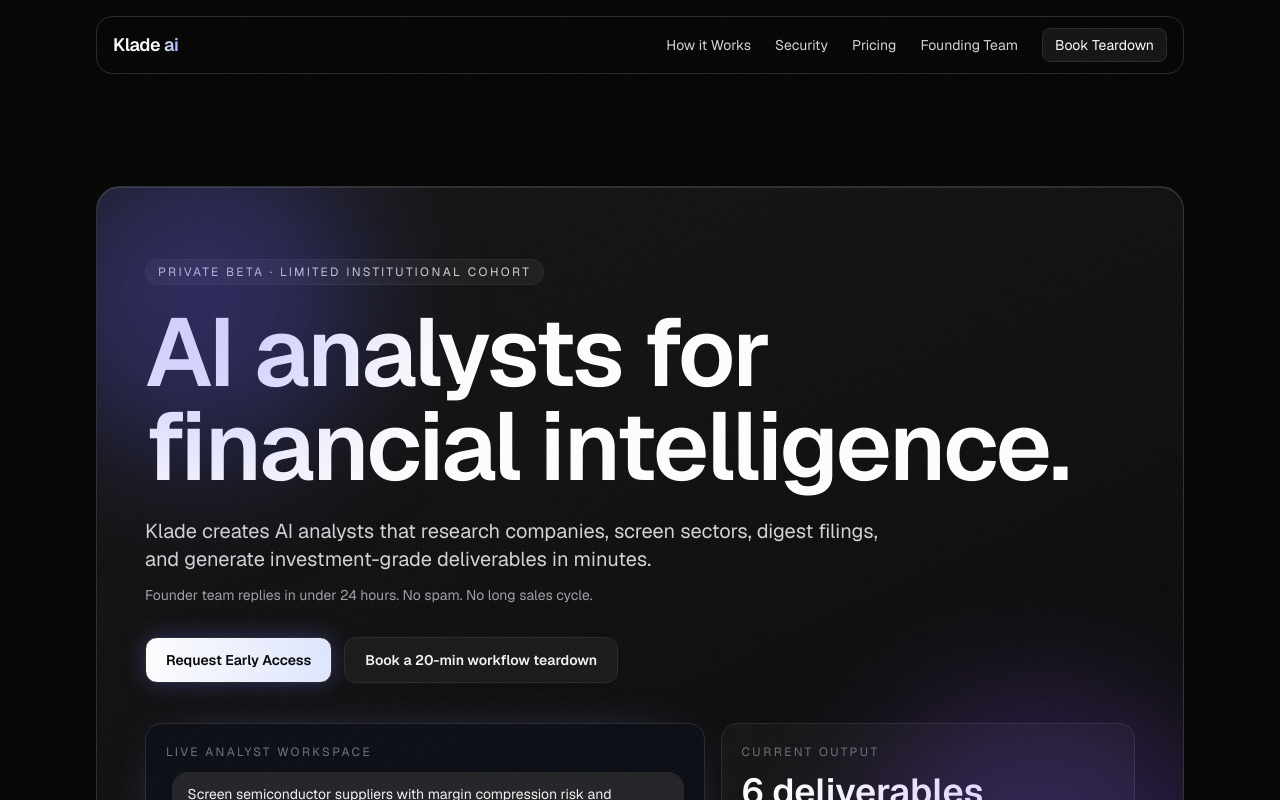
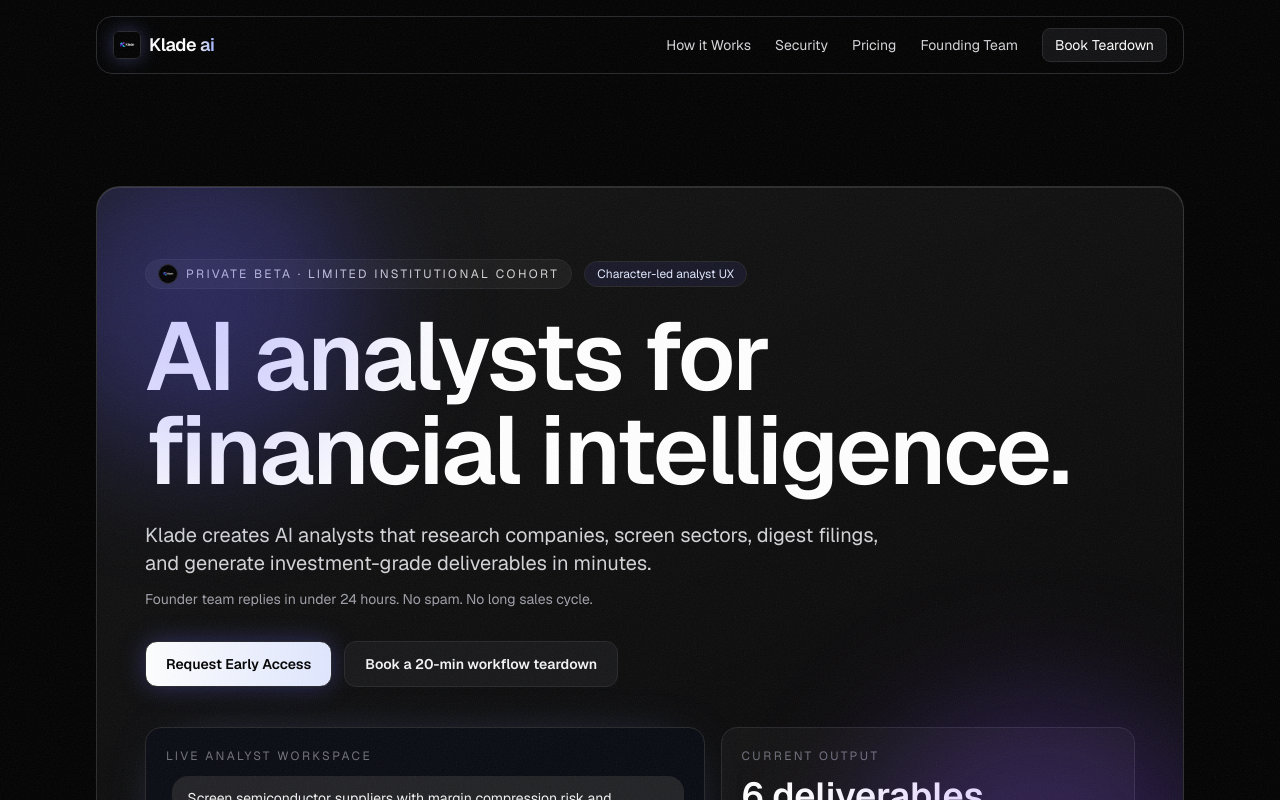
Before and after one commit to KladeAI/Klade, a Next.js app in the folder website/: page / in a window 1280 px wide. Shown: the top 800 px of the page. Built offline with nearby package versions, Linux system fonts and the light colour scheme.

Commit message:
website: strengthen v2 landing character and branded analyst avatar

```diff
--- a/website/src/app/page.tsx
+++ b/website/src/app/page.tsx
@@ -45,6 +45,8 @@
   "Earnings call summaries",
   "Workflow deployment",
 ];
+
+const analystTraits = ["SEC + transcript grounded", "Evidence-cited outputs", "Partner-ready in minutes", "Built for high-trust finance teams"];
 
 const founderCards = [
   {
@@ -123,9 +125,17 @@
           />
 
           <FadeIn>
-            <p className="mb-5 inline-flex rounded-full border border-white/15 bg-white/5 px-3 py-1 text-xs uppercase tracking-[0.2em] text-zinc-300">
-              Private beta · limited institutional cohort
-            </p>
+            <div className="mb-5 flex flex-wrap items-center gap-3">
+              <div className="inline-flex items-center gap-2 rounded-full border border-white/15 bg-white/5 px-3 py-1 text-xs uppercase tracking-[0.2em] text-zinc-300">
+                <span className="relative h-5 w-5 overflow-hidden rounded-full border border-indigo-300/40">
+                  <Image src="/brand/klade-logo-draft.jpg" alt="Klade draft logo" fill sizes="20px" className="object-cover" />
+                </span>
+                Private beta · limited institutional cohort
+              </div>
+              <p className="rounded-full border border-indigo-300/25 bg-indigo-500/10 px-3 py-1 text-xs text-indigo-100">
+                Character-led analyst UX
+              </p>
+            </div>
             <h1 className="max-w-5xl text-5xl font-semibold tracking-tight text-white md:text-7xl lg:text-8xl leading-[0.98]">
               AI analysts for financial intelligence.
             </h1>
@@ -243,6 +253,46 @@
             </StaggerItem>
           ))}
         </StaggerContainer>
+      </Section>
+
+      <Section>
+        <FadeIn>
+          <div className="relative overflow-hidden rounded-3xl border border-indigo-300/25 bg-gradient-to-br from-zinc-950 via-indigo-950/25 to-zinc-900 p-6 md:p-8">
+            <motion.div
+              className="pointer-events-none absolute -right-8 -top-10 h-40 w-40 rounded-full bg-indigo-500/20 blur-3xl"
+              animate={{ y: [0, 12, 0], x: [0, -8, 0] }}
+              transition={{ duration: 9, repeat: Infinity, ease: "easeInOut" }}
+            />
+            <div className="grid gap-6 lg:grid-cols-[1.2fr_1fr]">
+              <div>
+                <p className="text-xs uppercase tracking-[0.2em] text-indigo-200">Financial Analyst Avatar Concept</p>
+                <h2 className="mt-3 text-3xl font-semibold text-white md:text-5xl">Meet Kade — your on-screen AI financial analyst.</h2>
+                <p className="mt-4 max-w-2xl text-zinc-300">
+                  Emoji-human warmth with analyst-grade rigor. Kade reads filings, tracks deltas, and returns clear conviction calls that still feel conversational.
+                </p>
+                <div className="mt-5 grid gap-2 sm:grid-cols-2">
+                  {analystTraits.map((trait) => (
+                    <div key={trait} className="rounded-lg border border-zinc-800 bg-zinc-900/75 px-3 py-2 text-sm text-zinc-200">{trait}</div>
+                  ))}
+                </div>
+              </div>
+              <div className="rounded-2xl border border-indigo-300/30 bg-zinc-950/85 p-5">
+                <p className="text-xs uppercase tracking-[0.16em] text-zinc-500">Avatar preview</p>
+                <div className="mt-4 rounded-xl border border-zinc-800 bg-zinc-900/70 p-4">
+                  <p className="text-4xl">🧑🏽‍💼</p>
+                  <p className="mt-2 text-sm text-zinc-300">Kade is analyzing macro pressure across SaaS + semis now.</p>
+                  <div className="mt-3 rounded-lg border border-indigo-300/25 bg-indigo-500/10 p-3 text-sm text-indigo-100">💻 “3 risk deltas surfaced. Memo + slide shipped.”</div>
+                </div>
+                <div className="mt-4 flex items-center gap-3 rounded-xl border border-zinc-800 bg-zinc-900 px-3 py-2">
+                  <div className="relative h-8 w-8 overflow-hidden rounded-md border border-indigo-300/40">
+                    <Image src="/brand/klade-logo-draft.jpg" alt="Klade badge" fill sizes="32px" className="object-cover" />
+                  </div>
+                  <p className="text-sm text-zinc-300">Branded persona anchored to Klade trust cues.</p>
+                </div>
+              </div>
+            </div>
+          </div>
+        </FadeIn>
       </Section>
 
       <Section>
--- a/website/src/components/navigation.tsx
+++ b/website/src/components/navigation.tsx
@@ -1,6 +1,7 @@
 "use client";
 
 import { Menu, X } from "lucide-react";
+import Image from "next/image";
 import Link from "next/link";
 import { usePathname } from "next/navigation";
 import { useState } from "react";
@@ -22,9 +23,17 @@
       <Container>
         <div className="rounded-2xl border border-white/15 bg-black/60 shadow-[0_12px_40px_rgba(0,0,0,.35)] backdrop-blur-2xl">
           <div className="flex h-14 items-center justify-between px-4">
-            <Link href="/" className="text-lg font-semibold tracking-tight text-white transition-colors duration-300 hover:text-indigo-200">
-              Klade
-              <span className="ml-1 bg-gradient-to-r from-zinc-200 to-indigo-300 bg-clip-text text-transparent">ai</span>
+            <Link
+              href="/"
+              className="group inline-flex items-center gap-2 text-lg font-semibold tracking-tight text-white transition-colors duration-300 hover:text-indigo-200"
+            >
+              <span className="relative h-7 w-7 overflow-hidden rounded-md border border-indigo-300/40 shadow-[0_0_20px_rgba(129,140,248,0.35)]">
+                <Image src="/brand/klade-logo-draft.jpg" alt="Klade logo" fill sizes="28px" className="object-cover transition-transform duration-300 group-hover:scale-105" />
+              </span>
+              <span>
+                Klade
+                <span className="ml-1 bg-gradient-to-r from-zinc-200 to-indigo-300 bg-clip-text text-transparent">ai</span>
+              </span>
             </Link>
 
             <nav className="hidden items-center gap-6 text-sm text-zinc-300 md:flex">
```
